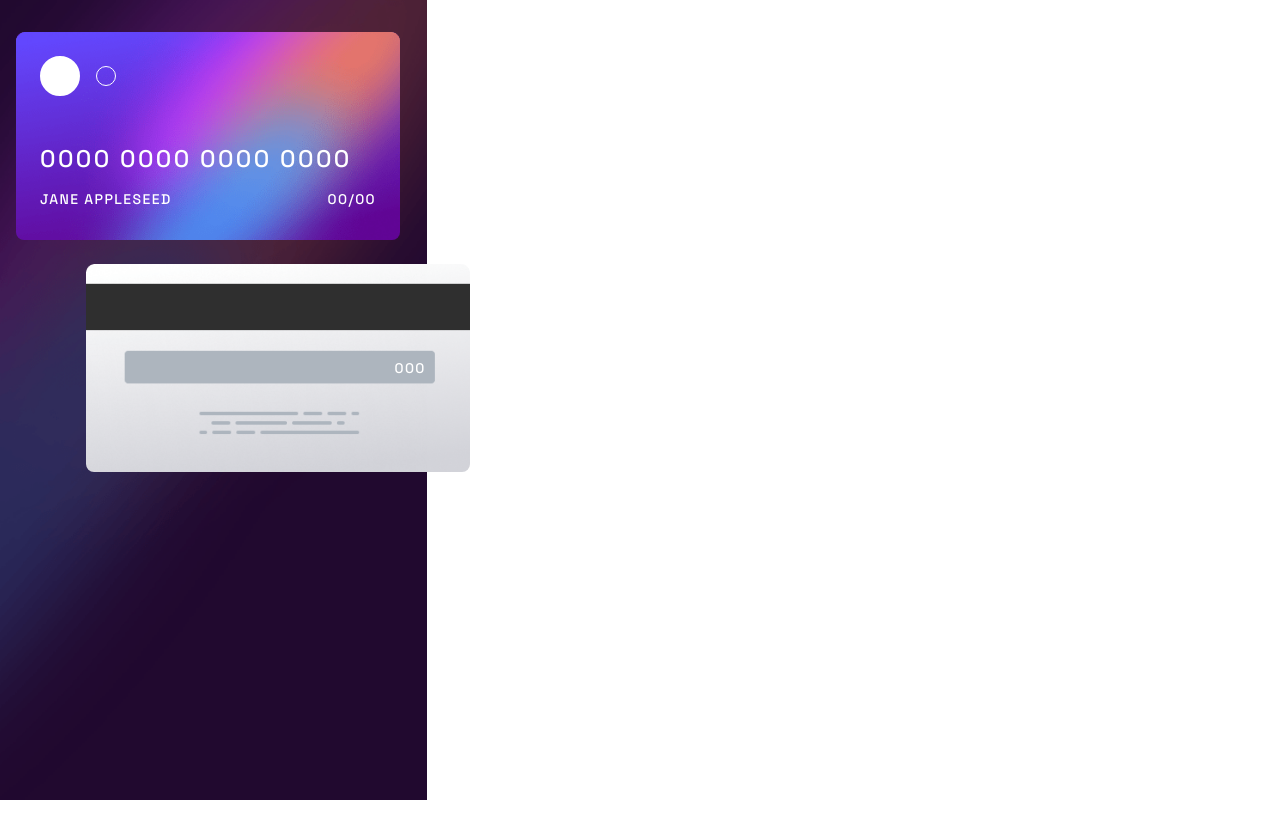
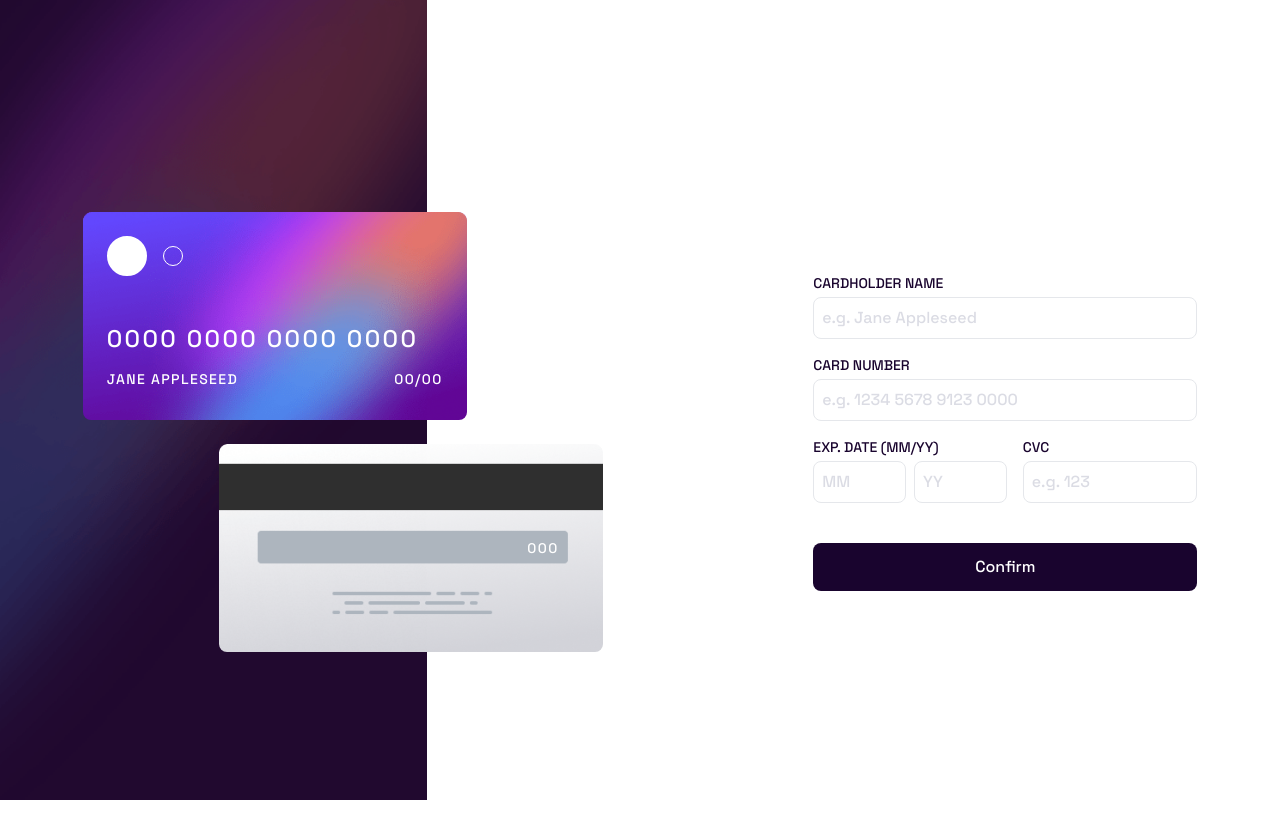
Before and after one commit to GeorgeLR87/interactiveCardDetailsProyect, a React (Vite) app: page / in a window 1280 px wide. Before the commit the page ends 800 px from the top, so only its background shows below. Built offline with nearby package versions, Linux system fonts and the light colour scheme.

Commit message:
Feature: Implement Form component layout and styling (#2)
* Feature: Implement Form component layout and styling

* Chore: Remove unnecessary whitespace

```diff
--- a/src/App.tsx
+++ b/src/App.tsx
@@ -1,9 +1,16 @@
 import Cards from "./components/Cards/Cards";
+import Form from "./components/Form";
 
 function App() {
   return (
-    <div className="lg:w-1/3 lg:h-screen w-screen h-screen bg-[url('/src/assets/images/bg-main-mobile.png')] lg:bg-[url('/src/assets/images/bg-main-desktop.png')] bg-no-repeat bg-contain lg:bg-cover md:bg-[length:100%_40%] font-space-grotesk py-8 px-4">
-      <Cards />
+    <div className="lg:w-1/3 lg:h-screen w-screen h-screen bg-[url('/src/assets/images/bg-main-mobile.png')] lg:bg-[url('/src/assets/images/bg-main-desktop.png')] bg-no-repeat bg-contain lg:bg-cover md:bg-[length:100%_40%] font-space-grotesk py-8 px-1">
+      <div className="h-screen w-screen flex flex-col justify-around px-3 lg:flex-row md:items-center lg:justify-evenly">
+
+        <Cards />
+        <Form />
+
+      </div>
+
     </div>
   )
 }
--- a/src/components/Cards/Cards.tsx
+++ b/src/components/Cards/Cards.tsx
@@ -2,7 +2,8 @@ import BackCard from "./components/BackCard"
 import FrontCard from "./components/FrontCard"
 
 const Cards = () => (
-  <section className="lg:grid lg:grid-cols-6 lg:gap-6 lg:grid-rows-2 static">
+
+  <section className="lg:grid lg:grid-cols-5 lg:gap-6 lg:grid-rows-2 static">
     <FrontCard />
     <BackCard />
   </section>
--- a/src/components/Cards/components/FrontCard.tsx
+++ b/src/components/Cards/components/FrontCard.tsx
@@ -1,10 +1,10 @@
 const FrontCard = () => (
     <div className="bg-[url('assets/images/bg-card-front.png')] bg-cover w-72 h-40 md:w-96 md:h-52 rounded-lg p-6 lg:col-start-1 lg:col-end-4 lg:static absolute top-28 left-5 sm:top-32 sm:left-6 z-10">
-        <div className="text-white text-light-grayish-violet flex flex-col h-full justify-between">
+        <div className="text-white flex flex-col h-full justify-between">
 
             <div className="flex flex-row items-center">
-                <div className="w-7 h-7 md:w-10 md:h-10 rounded-full border-2 border-white bg-white" />
-                <div className="w-3 h-3 md:w-5 md:h-5 rounded-full border border-white ml-2 md:ml-4" />
+                <div className="w-7 h-7 md:w-10 md:h-10 rounded-full border-2 border-white bg-white"/>
+                <div className="w-3 h-3 md:w-5 md:h-5 rounded-full border border-white ml-2 md:ml-4"/>
             </div>
 
             <div className="flex flex-col h-1/2 justify-around">
--- a/src/components/Form.tsx
+++ b/src/components/Form.tsx
@@ -1,7 +1,86 @@
-export default function Form() {
+
+const Form = () => {
     return (
-        <>
+        <section className="flex flex-col justify-center items-center mx-2 md:mt-14 lg:mt-0">
+            <div className="w-full max-w-sm">
 
-        </>
+                <div className="mb-4">
+                    <label
+                        htmlFor="cardholder-name"
+                        className="block uppercase text-sm text-very-dark-violet mb-1"
+                    >
+                        Cardholder Name
+                    </label>
+                    <input
+                        id="cardholder-name"
+                        type="text"
+                        placeholder="e.g. Jane Appleseed"
+                        className="w-full p-2 border rounded-lg placeholder:text-light-grayish-violet focus:border-purple-700 focus:outline-none"
+                    />
+                </div>
+
+                <div className="mb-4">
+                    <label
+                        htmlFor="card-numer"
+                        className="block uppercase text-sm text-very-dark-violet mb-1"
+                    >
+                        Card Number
+                    </label>
+                    <input
+                        id="card-numer"
+                        type="number"
+                        placeholder="e.g. 1234 5678 9123 0000"
+                        className="w-full p-2 border rounded-lg placeholder:text-light-grayish-violet focus:border-purple-700 focus:outline-none"
+                    />
+                </div>
+
+                <div className="flex flex-row justify-between gap-4 w-full">
+                    <div className="mb-4">
+                        <label
+                            htmlFor="exp-month"
+                            className="block uppercase text-sm text-very-dark-violet mb-1"
+                        >
+                            Exp. Date (MM/YY)
+                        </label>
+                        <div className="flex flex-row gap-2">
+                            <input
+                                id="exp-month"
+                                type="number"
+                                placeholder="MM"
+                                className="w-full p-2 border rounded-lg placeholder:text-light-grayish-violet focus:border-purple-700 focus:outline-none"
+                            />
+                            <input
+                                id="exp-month"
+                                type="number"
+                                placeholder="YY"
+                                className="w-full p-2 border rounded-lg placeholder:text-light-grayish-violet focus:border-purple-700 focus:outline-none"
+                            />
+                        </div>
+                    </div>
+
+                    <div className="mb-4 w-full">
+                        <label
+                            htmlFor="cvc"
+                            className="block uppercase text-sm text-very-dark-violet mb-1"
+                        >
+                            CVC
+                        </label>
+                        <input
+                            id="cvc"
+                            type="number"
+                            placeholder="e.g. 123"
+                            className="w-full p-2 border rounded-lg placeholder:text-light-grayish-violet focus:border-purple-700 focus:outline-none"
+                        />
+                    </div>
+                </div>
+
+                <button className="w-full mt-6 bg-very-dark-violet text-white py-3 rounded-lg text--base hover:bg-dark-grayish-violet transition duration-200">
+                    Confirm
+                </button>
+
+            </div>
+        </section>
     )
 }
+
+export default Form
--- a/tailwind.config.js
+++ b/tailwind.config.js
@@ -10,9 +10,9 @@ export default {
         'sm': '425px',
       },
       colors: {
-        'light-grayish-violet': 'hsl(270, 3 %, 87 %)',
-        'dark-grayish-violet': 'hsl(279, 6 %, 55 %)',
-        'very-dark-violet': 'hsl(278, 68 %, 11 %)',
+        'light-grayish-violet': '#dbdce4',
+        'dark-grayish-violet': '#8f869e',
+        'very-dark-violet': '#19042e',
       },
       fontSize: {
         xs: '0.6rem',
```
